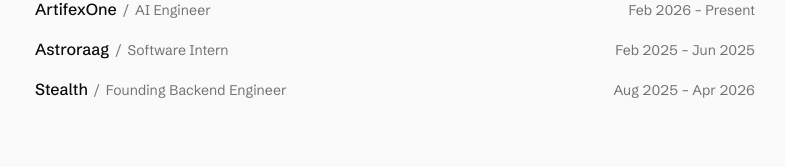
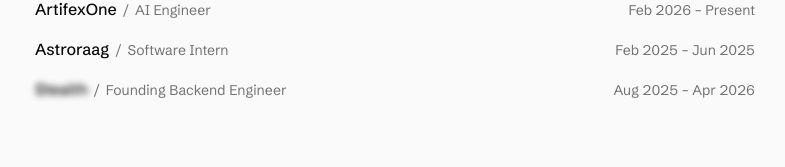
Before and after one commit to vimzh/portfolio, a Next.js app: page / in a window 1280 px wide. Shown: the part 621-788 px from the top of the page, without its empty margins (245-1030 px from the left). Built offline with nearby package versions, Linux system fonts and the light colour scheme.

Commit message:
feat(ui): blur stealth

```diff
--- a/components/Work.tsx
+++ b/components/Work.tsx
@@ -14,7 +14,13 @@
           >
             <div className="flex items-baseline gap-1.5 text-sm">
               <span className="text-base font-medium text-foreground">
-                {item.company}
+                {item.company === "Stealth" ? (
+                  <span className="blur-[3px] transition-all select-none pointer-events-none">
+                    {item.company}
+                  </span>
+                ) : (
+                  item.company
+                )}
               </span>
               <span className="text-muted-foreground">/</span>
               <span className="text-muted-foreground">{item.role}</span>
```
